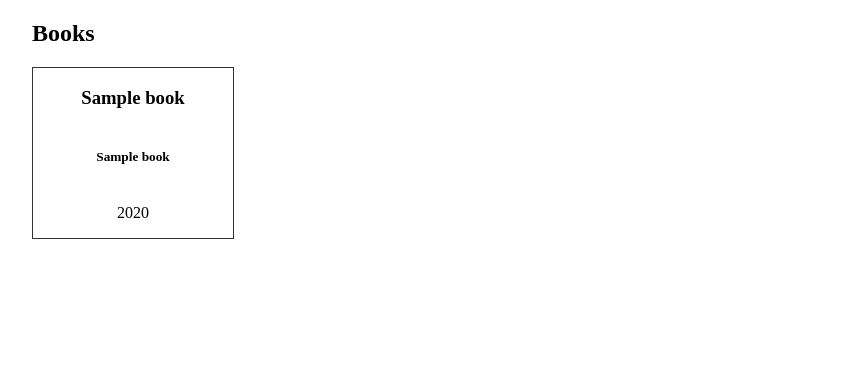
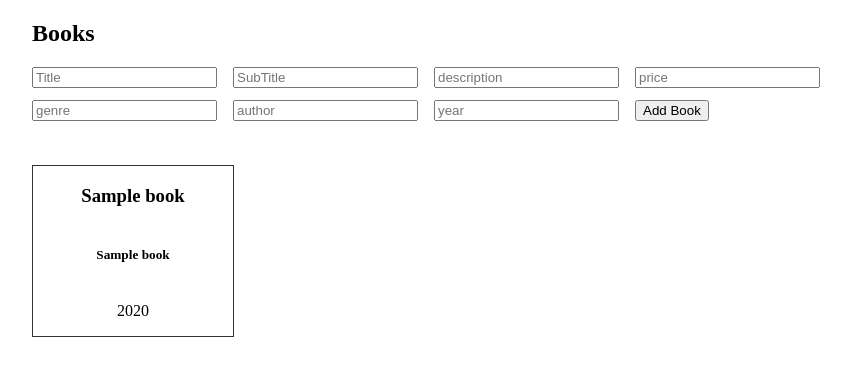
Before and after one commit to ArinaTsv/ToDo, a Django app: page /books/ in a window 1280 px wide. Shown: the top 376 px of the page, without its empty margins (108-959 px from the left). Run offline with Django 3.2, Linux system fonts and the light colour scheme; tables that the repository leaves empty hold one stand-in row (values such as "Sample post").

Commit message:
added form fillings for bookstore

```diff
--- a/main/templates/books.html
+++ b/main/templates/books.html
@@ -30,11 +30,57 @@
             height: auto;
             border: 1px solid #333;
         }
+        .form {
+            margin-bottom: 32px;
+        }
+        .form input {
+            margin-bottom: 12px;
+            margin-right: 12px;
+        }
     </style>
 </head>
 <body>
     <section id="books">
         <h1>Books</h1>
+        <form action="{% url 'add-book' %}" method="POST" class="form">
+            {% csrf_token %}
+            <input
+                type="text"
+                placeholder="Title"
+                name="title"
+            />
+            <input
+                type="text"
+                placeholder="SubTitle"
+                name="subtitle"
+            />
+            <input
+                type="text"
+                placeholder="description"
+                name="description"
+            />
+            <input
+                type="number"
+                placeholder="price"
+                name="price"
+            />
+            <input
+                type="text"
+                placeholder="genre"
+                name="genre"
+            />
+            <input
+                type="text"
+                placeholder="author"
+                name="author"
+            />
+            <input
+                type="number"
+                placeholder="year"
+                name="year"
+            />
+            <button type="submit">Add Book</button>
+        </form>
         <div class="books">
             {% for book in books %}
                 <div class="books__item">
--- a/main/views.py
+++ b/main/views.py
@@ -19,3 +19,27 @@ def add_todo(request):
     todo = ToDo(text=text)
     todo.save()
     return redirect(test)
+
+def add_book(request):
+    form = request.POST
+    print(form)
+
+    form_title = form['title']
+    form_subtitle = form['subtitle']
+    form_description = form['description']
+    form_price = form['price']
+    form_genre = form['genre']
+    form_author = form['author']
+    form_year = form['year']
+
+    book = Books(
+        title=form_title,
+        subtitle=form_subtitle,
+        description=form_description,
+        price=form_price,
+        genre=form_genre,
+        author=form_author,
+        year=form_year
+    )
+    book.save()
+    return redirect(books)
--- a/todo/urls.py
+++ b/todo/urls.py
@@ -26,5 +26,6 @@ urlpatterns = [
     path("test/", test, name="test"),
     path("books/", books, name="books"),
     path("add-todo/", add_todo, name="add-todo"),
+    path("add-book/", add_book, name="add-book"),
 ]   +static(settings.STATIC_URL, document_root=settings.STATIC_ROOT) \
     +static(settings.MEDIA_URL, document_root=settings.MEDIA_ROOT)
```
